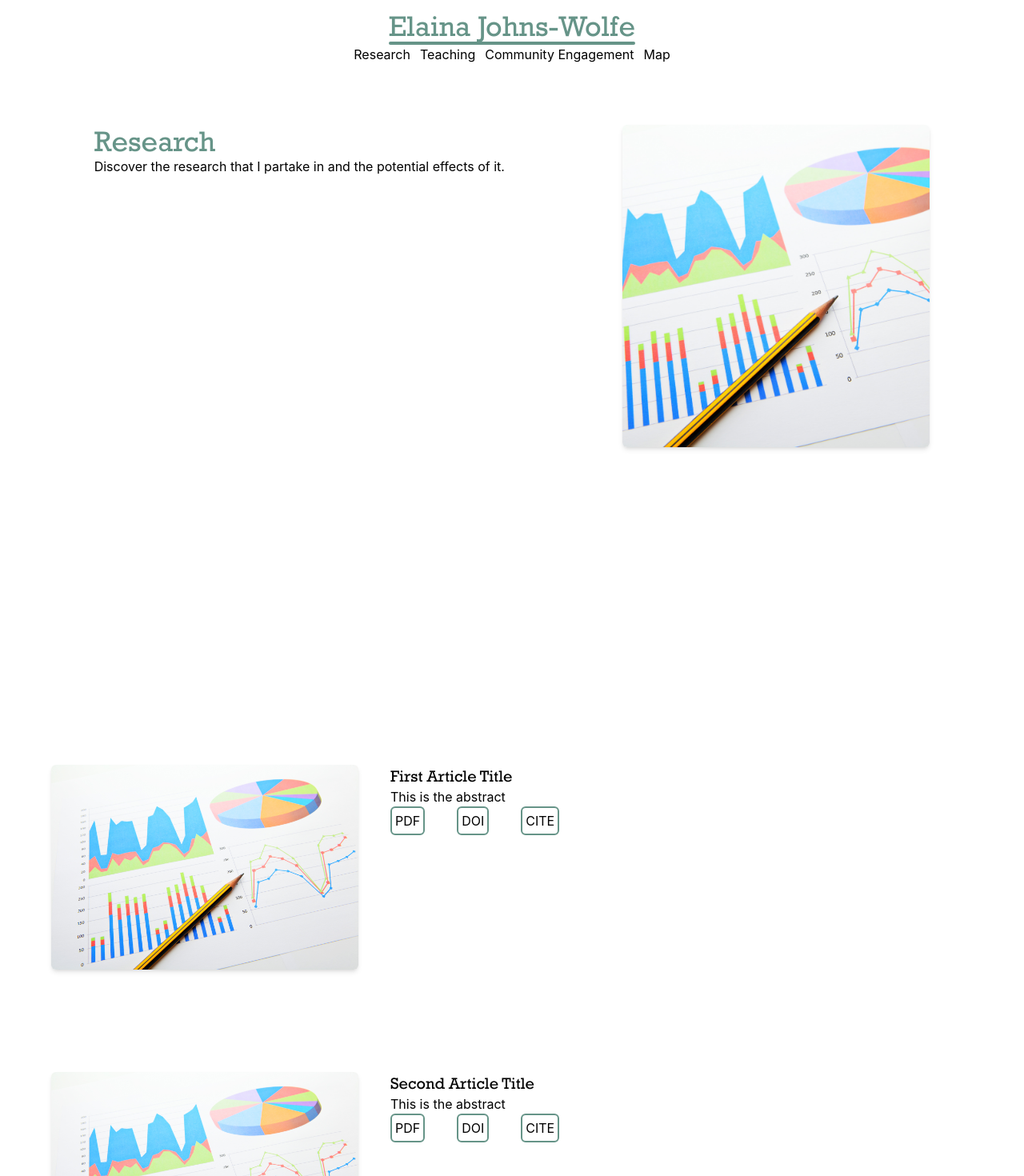
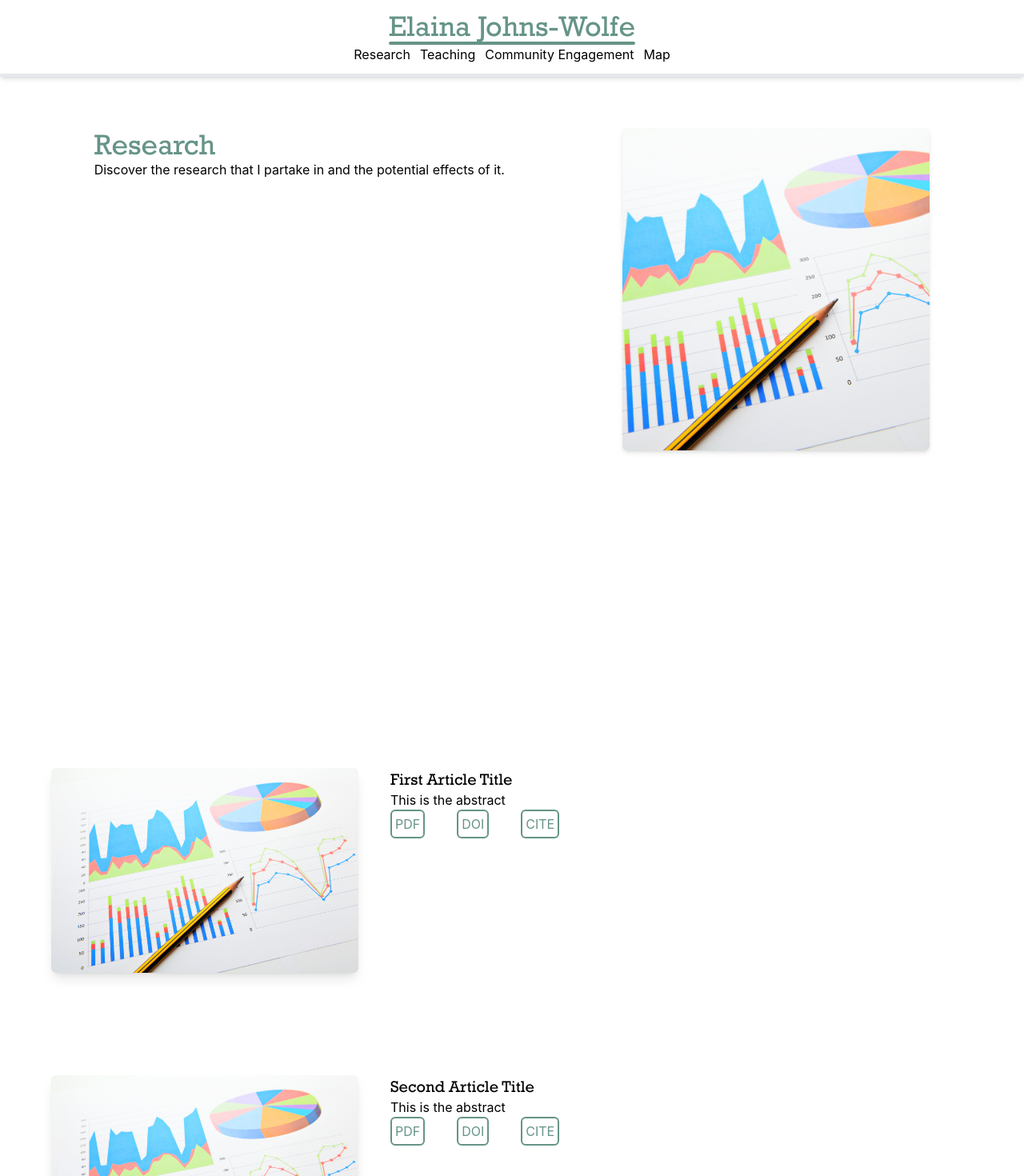
Before and after one commit to Cwoodard2/umsl-professor-web, a React (Create React App) app: page /Research in a window 1280 px wide. Shown: the top 1470 px of the page at 80% size. Built offline with nearby package versions, Linux system fonts and the light colour scheme.

Commit message:
Navigation is sticky and small \ refinements to research

```diff
--- a/src/components/Navigation.tsx
+++ b/src/components/Navigation.tsx
@@ -3,7 +3,7 @@ import { Link } from 'react-router-dom';
 
 const Navigation = (props: any) => {
     return (
-        <div className="flex flex-col h-auto w-screen justify-center items-center p-3 shadow-md">
+        <div className="flex flex-col h-auto w-screen justify-center items-center p-3 shadow-md border-b-4 sticky top-0 bg-white">
                 <Link to='/'>
                     <button className="text-4xl text-webGreen rockwell">Elaina Johns-Wolfe</button>
                     <div className="h-1 bg-webGreen rounded-lg w-full"></div>
--- a/src/components/ResearchItems.tsx
+++ b/src/components/ResearchItems.tsx
@@ -4,14 +4,14 @@ import researchImage from "../images/research2.jpeg";
 const ResearchItems = (props: any) => {
     return (
         <div className="flex flex-row p-16 gap-10">
-            <img src={researchImage} className="w-1/3 h-3/5 rounded-md shadow-md object-cover" alt="Placeholder alt text"/>
+            <img src={researchImage} className="w-1/3 h-3/5 rounded-md shadow-lg object-cover" alt="Placeholder alt text"/>
             <div className="flex flex-col">
                 <h3 className="rockwell text-xl">{props.articleTitle}</h3>
                 <p>{props.abstract}</p>
                 <div className="flex flex-row gap-10">
-                    <button className="bg-white border-webGreen border-2 rounded-md p-1">PDF</button>
-                    <button className="bg-white border-webGreen border-2 rounded-md p-1">DOI</button>
-                    <button className="bg-white border-webGreen border-2 rounded-md p-1">CITE</button>
+                    <button className="bg-white border-webGreen border-2 rounded-md p-1 text-webGreen hover:text-white hover:bg-webGreen transition-all">PDF</button>
+                    <button className="bg-white border-webGreen border-2 rounded-md p-1 text-webGreen hover:text-white hover:bg-webGreen transition-all">DOI</button>
+                    <button className="bg-white border-webGreen border-2 rounded-md p-1 text-webGreen hover:text-white hover:bg-webGreen transition-all">CITE</button>
                 </div>
             </div>
         </div>
```
